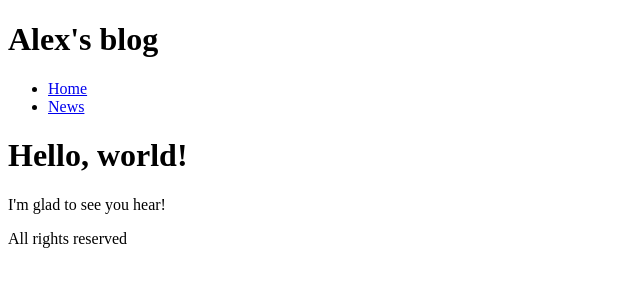
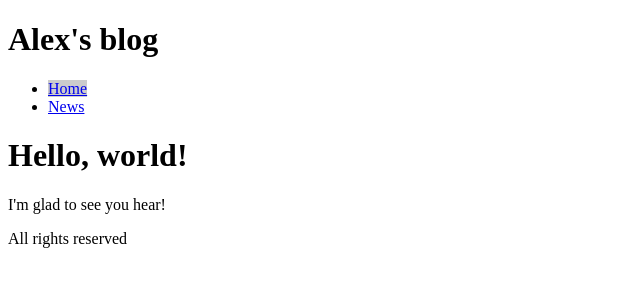
Before and after one commit to alexkaykatsishvili/alex-blog, a Jekyll site: the page built from index.html, in a window 1280 px wide. Shown: the top 300 px of the page, without its empty margins (0-640 px from the left). Built offline with Jekyll 4.4.1, drawn with Linux system fonts in a browser that asks for light colours; Markdown is read by kramdown in place of the engine named in the settings.

Commit message:
Added highlight to the li menues

```diff
--- a/_includes/nav.html
+++ b/_includes/nav.html
@@ -1,6 +1,6 @@
 <nav>
     <ul>
-        <li><a href="{{site.baseurl}}/index.html">Home</a></li>
-        <li><a href="{{site.baseurl}}/news.html">News</a></li>
+        <li><a href="{{site.baseurl}}/index.html" class="{% if page.url == '/' %}current{% endif %}">Home</a></li>
+        <li><a href="{{site.baseurl}}/news.html" class="{% if page.url == '/news.html' %}current{% endif %}">News</a></li>
     </ul>
 </nav>
--- a/css/common.css
+++ b/css/common.css
@@ -2,3 +2,6 @@
 	margin: 0;
 	padding: 0;
 }
+.current {
+	background-color: #ccc;
+}
```
